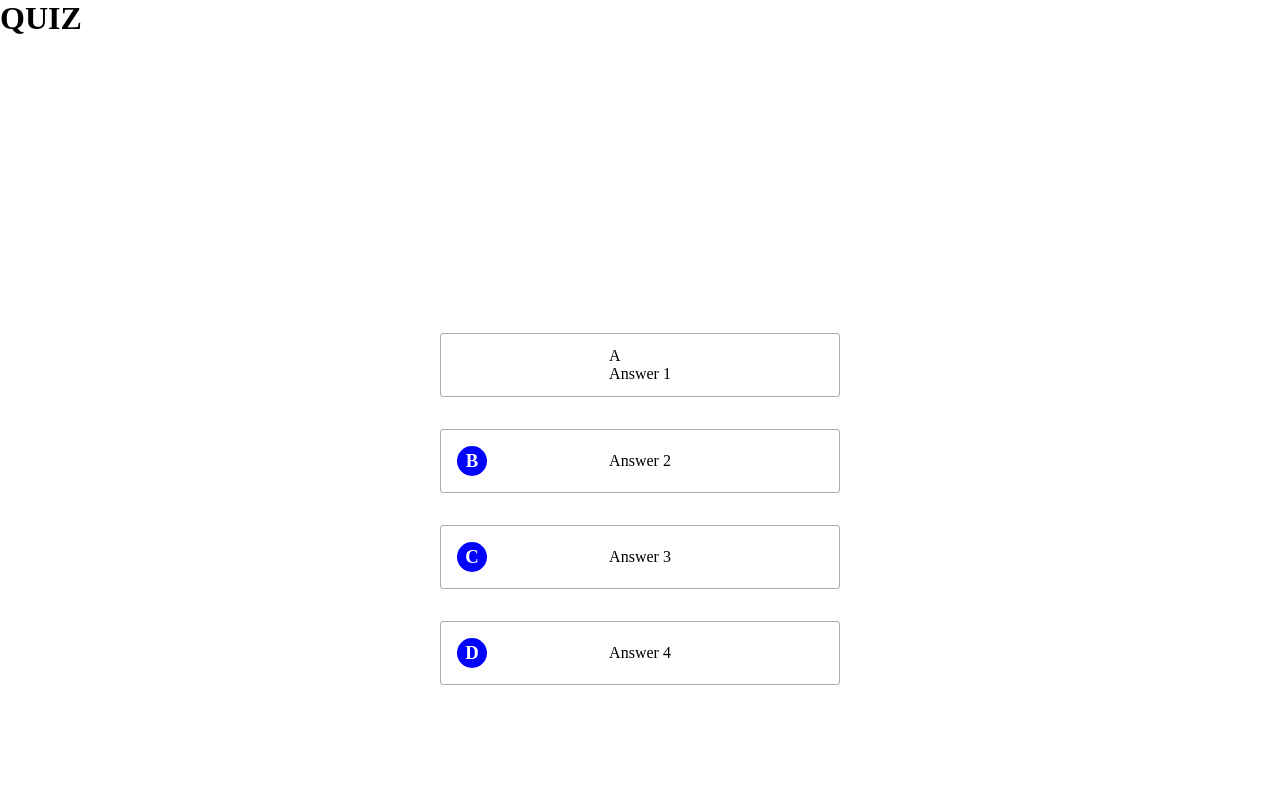
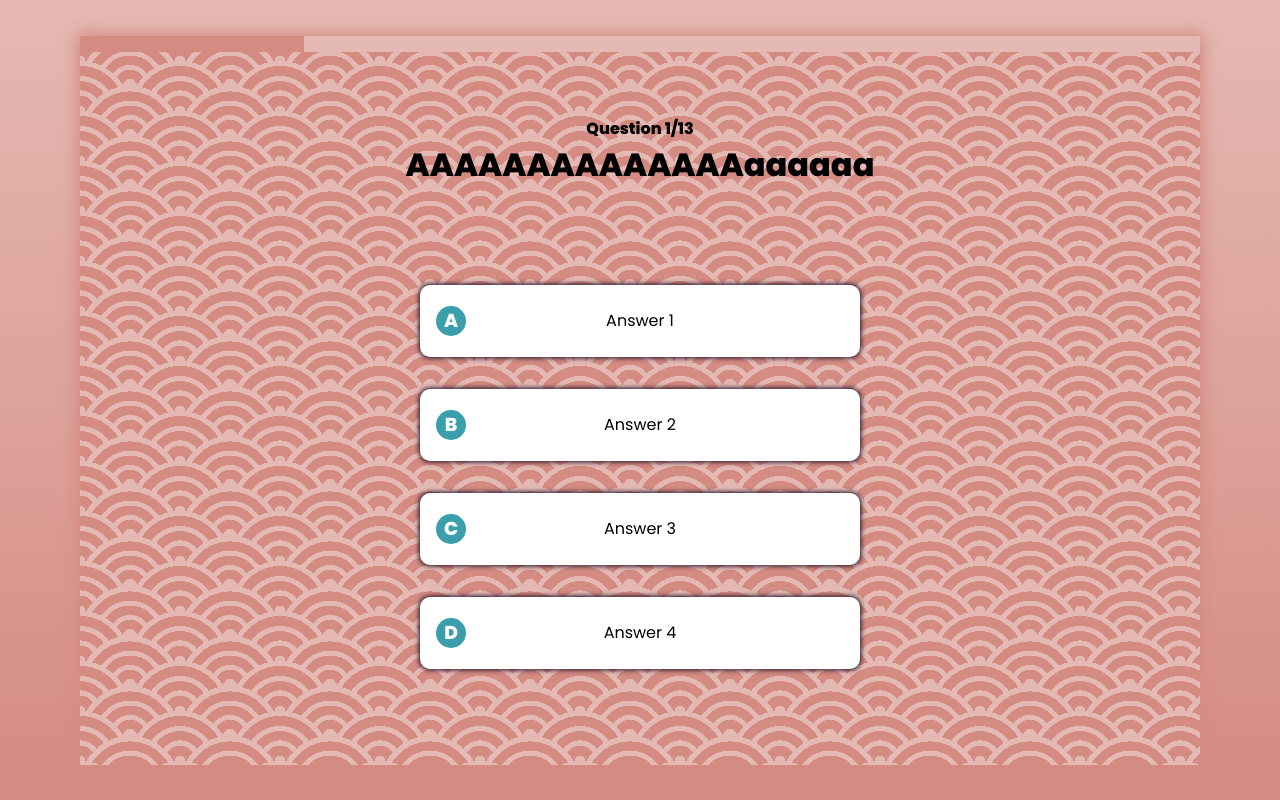
Before and after one commit to Nukleus73/2ITA, a plain HTML site: page Quiz/index.html in a window 1280 px wide. Drawn offline with Linux system fonts and the light colour scheme.

Commit message:
aaaairjfiejf

```diff
--- a/Quiz/index.html
+++ b/Quiz/index.html
@@ -8,12 +8,18 @@
     </head>
 
     <body>
-        <h1>QUIZ</h1>
-        <div id="buttons">
-            <div class="answer"><h32>A</h3> <p>Answer 1</p></div>
-            <div class="answer"><h3>B</h3> <p>Answer 2</p></div>
-            <div class="answer"><h3>C</h3> <p>Answer 3</p></div>
-            <div class="answer"><h3>D</h3> <p>Answer 4</p></div>
-        </div>
+        <main>
+            <div id="progressBar">
+                <div id="bar"></div>
+            </div>
+            <h4>Question 1/13</h4>
+            <h1>AAAAAAAAAAAAAAaaaaaa</h1>
+            <div id="buttons">
+                <div class="answer"><h3>A</h3> <p>Answer 1</p></div>
+                <div class="answer"><h3>B</h3> <p>Answer 2</p></div>
+                <div class="answer"><h3>C</h3> <p>Answer 3</p></div>
+                <div class="answer"><h3>D</h3> <p>Answer 4</p></div>
+            </div>
+        </main>
     </body>
 </html>
--- a/Quiz/style.css
+++ b/Quiz/style.css
@@ -5,7 +5,7 @@
     --text: #1c0d26;
     --background: #ffffff;
     --primary: #d48b82;
-    --secondary: #e6dbdb;
+    --secondary: #e5b9b3;
     --accent: #3b9eab;
   }
 /* alle objekter */
@@ -37,13 +37,57 @@
 }
 
 ::-webkit-scrollbar-thumb:hover {
-  background-color: var(--blue);
+  background-color: var(--accent);
+}
+
+/* stilsetting */
+body {
+  height: 100vh;
+  background-image: linear-gradient(var(--secondary), var(--primary));
+  display: flex;
+  justify-content: center;
+  align-items: center;
+  font-family: 'Poppins', sans-serif;
+}
+
+main {
+  background-color:var(--primary);
+  background-image:
+  radial-gradient(circle at 100% 150%, var(--primary) 24%, var(--secondary) 24%, var(--secondary) 28%, var(--primary) 28%, var(--primary) 36%, var(--secondary) 36%, var(--secondary) 40%, transparent 40%, transparent),
+  radial-gradient(circle at 0    150%, var(--primary) 24%, var(--secondary) 24%, var(--secondary) 28%, var(--primary) 28%, var(--primary) 36%, var(--secondary) 36%, var(--secondary) 40%, transparent 40%, transparent),
+  radial-gradient(circle at 50%  100%, var(--secondary) 10%, var(--primary) 10%, var(--primary) 23%, var(--secondary) 23%, var(--secondary) 30%, var(--primary) 30%, var(--primary) 43%, var(--secondary) 43%, var(--secondary) 50%, var(--primary) 50%, var(--primary) 63%, var(--secondary) 63%, var(--secondary) 71%, transparent 71%, transparent),
+  radial-gradient(circle at 100% 50%, var(--secondary) 5%, var(--primary) 5%, var(--primary) 15%, var(--secondary) 15%, var(--secondary) 20%, var(--primary) 20%, var(--primary) 29%, var(--secondary) 29%, var(--secondary) 34%, var(--primary) 34%, var(--primary) 44%, var(--secondary) 44%, var(--secondary) 49%, transparent 49%, transparent),
+  radial-gradient(circle at 0    50%, var(--secondary) 5%, var(--primary) 5%, var(--primary) 15%, var(--secondary) 15%, var(--secondary) 20%, var(--primary) 20%, var(--primary) 29%, var(--secondary) 29%, var(--secondary) 34%, var(--primary) 34%, var(--primary) 44%, var(--secondary) 44%, var(--secondary) 49%, transparent 49%, transparent);
+  background-size: 100px 50px;
+
+  position: relative;
+  display: flex;
+  justify-content: center;
+  align-items: center;
+  flex-direction: column;
+  width: 140vmin;
+  padding: 10vmin;
+  box-shadow: 0 0px 15px 3px var(--primary);
+}
+
+#progressBar {
+  position: absolute;
+  top: 0;
+  background-color: var(--secondary);
+  height: 2vmin;
+  width: 100%;
+}
+
+#progressBar #bar {
+  background-color: var(--primary);
+  height: 100%;
+  width: 20%;
 }
 
 #buttons {
   display:flex;
   flex-direction: column;
-  margin-top:35vh;
+  margin-top:10vh;
   align-items: center;
 }
 
@@ -53,20 +97,21 @@
   align-items:center;
   justify-content: center;
   margin:2vh;
-  height:8vh;
-  width:50vh;
-  border:solid rgba(89, 86, 86, 0.49) 1px;
-  border-radius: 3px;
+  height:9vh;
+  width:55vh;
+  background-color: var(--background);
+  border-radius: 10px;
+  box-shadow: 0 0px 5px 1px var(--text);
 }
 
 .answer h3{
-  color:white;
+  color:var(--background);
+  background-color:var(--accent);
   display:inline-flex;
   align-items:center;
   justify-content: center;
   position:absolute;
   left:2vh;
-  background-color:blue;
   width:30px;
   height:30px;
   border-radius: 100%;
```
